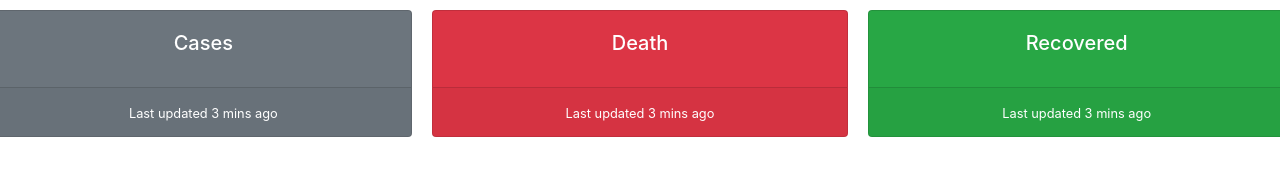
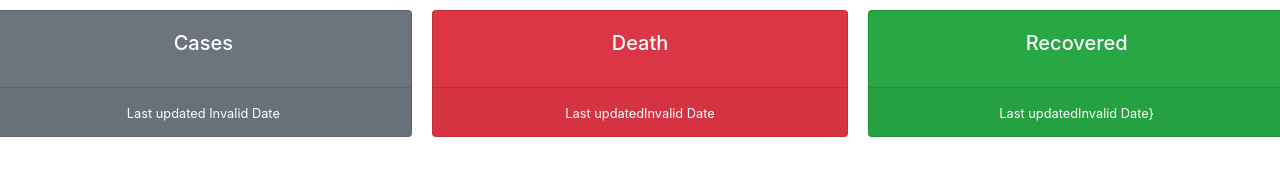
Before and after one commit to Hayder-Suwaed/covid-19, a React (Create React App) app: page / in a window 1280 px wide. Shown: the top 196 px of the page. Built offline with nearby package versions, Linux system fonts and the light colour scheme; no server answers.

Commit message:
fetch last update for COVID-19 cases

```diff
--- a/src/App.js
+++ b/src/App.js
@@ -18,6 +18,10 @@
       });
   }, []);
 
+  //get time in msec then convert it to Integer
+  const date = new Date(parseInt(latest.updated));
+  const lastUpdated = date.toString();
+
   return (
     <div>
       <CardDeck>
@@ -32,7 +36,7 @@
             <Card.Text>{latest.cases}</Card.Text>
           </Card.Body>
           <Card.Footer>
-            <small>Last updated 3 mins ago</small>
+            <small>Last updated {lastUpdated}</small>
           </Card.Footer>
         </Card>
         <Card
@@ -43,10 +47,10 @@
         >
           <Card.Body>
             <Card.Title>Death</Card.Title>
-  <Card.Text>{latest.deaths}</Card.Text>
+            <Card.Text>{latest.deaths}</Card.Text>
           </Card.Body>
           <Card.Footer>
-            <small>Last updated 3 mins ago</small>
+  <small>Last updated{lastUpdated}</small>
           </Card.Footer>
         </Card>
         <Card
@@ -57,10 +61,10 @@
         >
           <Card.Body>
             <Card.Title>Recovered</Card.Title>
-  <Card.Text>{latest.recovered}</Card.Text>
+            <Card.Text>{latest.recovered}</Card.Text>
           </Card.Body>
           <Card.Footer>
-            <small>Last updated 3 mins ago</small>
+            <small>Last updated{lastUpdated}}</small>
           </Card.Footer>
         </Card>
       </CardDeck>
```
